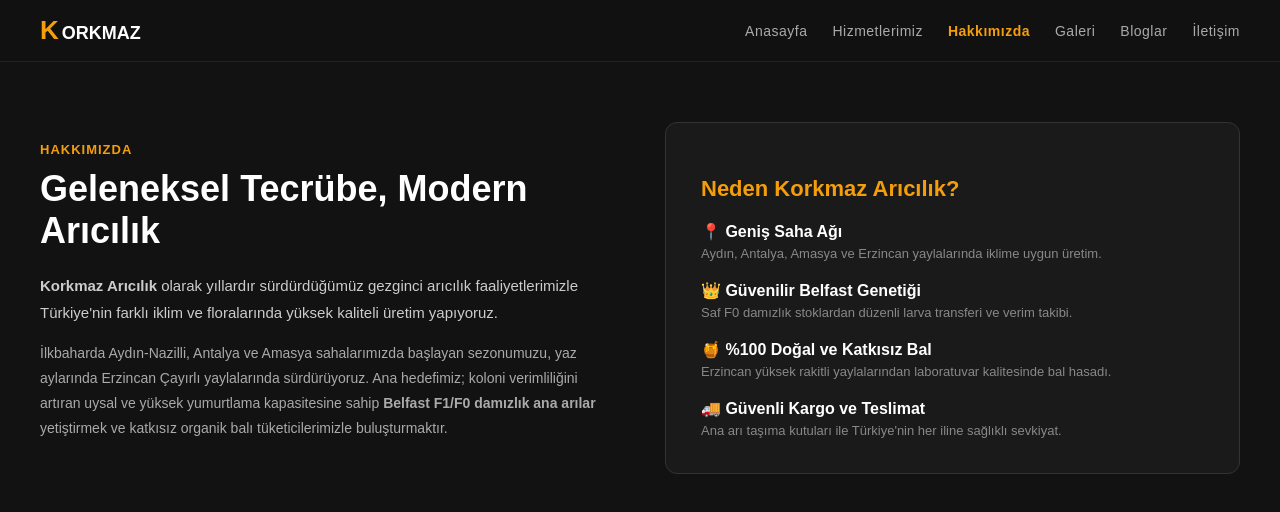
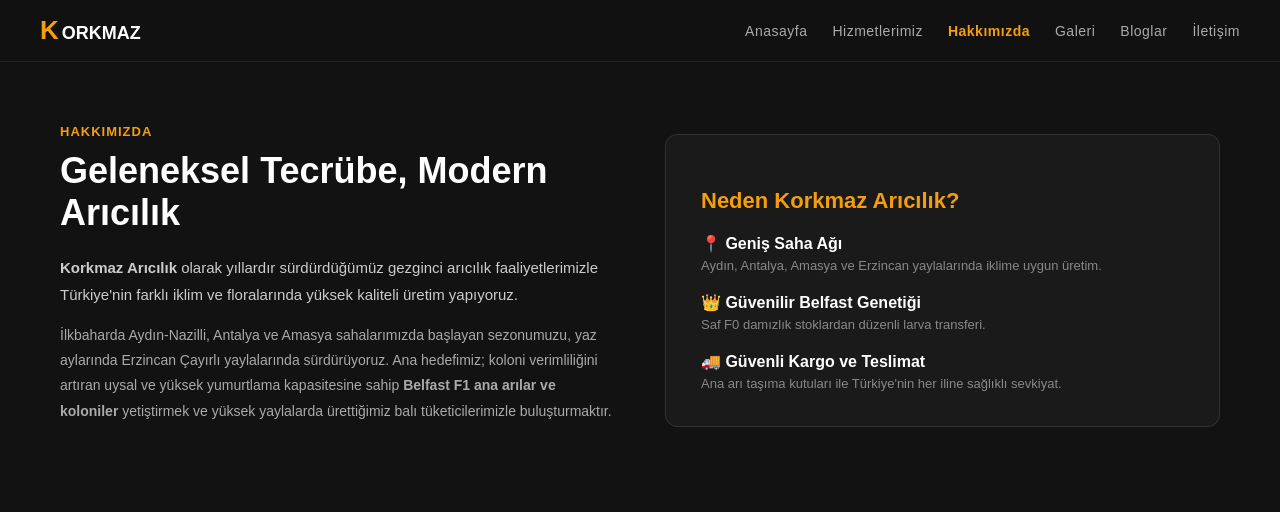
Before and after one commit to caglarkorkmazx-commits/korkmaz-aricilik, a Next.js app: page /hakkimizda in a window 1280 px wide. Shown: the top 512 px of the page. Built offline with nearby package versions, Linux system fonts and the light colour scheme.

Commit message:
Update page.js

```diff
--- a/app/hakkimizda/page.js
+++ b/app/hakkimizda/page.js
@@ -2,23 +2,23 @@
 
 export default function HakkimizdaPage() {
   return (
-    <main style={{ maxWidth: '1200px', margin: '0 auto', padding: '60px 20px', minHeight: '80vh' }}>
-      <div style={{ display: 'grid', gridTemplateColumns: 'repeat(auto-fit, minmax(320px, 1fr))', gap: '50px', alignItems: 'center' }}>
-        <div>
+    <main style={{ maxWidth: '1200px', margin: '0 auto', padding: '60px 20px', minHeight: '80vh', overflowX: 'hidden', boxSizing: 'border-box' }}>
+      <div style={{ display: 'grid', gridTemplateColumns: 'repeat(auto-fit, minmax(320px, 1fr))', gap: '50px', alignItems: 'center', boxSizing: 'border-box' }}>
+        <div style={{ boxSizing: 'border-box' }}>
           <span style={{ fontSize: '13px', color: '#f59e0b', textTransform: 'uppercase', letterSpacing: '1px', fontWeight: 'bold' }}>Hakkımızda</span>
-          <h1 style={{ fontSize: '36px', fontWeight: 'bold', color: '#fff', marginTop: '10px', marginBottom: '20px' }}>
+          <h1 style={{ fontSize: '36px', fontWeight: 'bold', color: '#fff', marginTop: '10px', marginBottom: '20px', wordBreak: 'break-word' }}>
             Geleneksel Tecrübe, Modern Arıcılık
           </h1>
           <p style={{ color: '#ccc', fontSize: '15px', lineHeight: '1.8', marginBottom: '15px' }}>
             <strong>Korkmaz Arıcılık</strong> olarak yıllardır sürdürdüğümüz gezginci arıcılık faaliyetlerimizle Türkiye'nin farklı iklim ve floralarında yüksek kaliteli üretim yapıyoruz.
           </p>
           <p style={{ color: '#aaa', fontSize: '14px', lineHeight: '1.8', marginBottom: '15px' }}>
-            İlkbaharda Aydın-Nazilli, Antalya ve Amasya sahalarımızda başlayan sezonumuzu, yaz aylarında Erzincan Çayırlı yaylalarında sürdürüyoruz. Ana hedefimiz; koloni verimliliğini artıran uysal ve yüksek yumurtlama kapasitesine sahip <strong>Belfast F1/F0 damızlık ana arılar</strong> yetiştirmek ve katkısız organik balı tüketicilerimizle buluşturmaktır.
+            İlkbaharda Aydın-Nazilli, Antalya ve Amasya sahalarımızda başlayan sezonumuzu, yaz aylarında Erzincan Çayırlı yaylalarında sürdürüyoruz. Ana hedefimiz; koloni verimliliğini artıran uysal ve yüksek yumurtlama kapasitesine sahip <strong>Belfast F1 ana arılar ve koloniler</strong> yetiştirmek ve yüksek yaylalarda ürettiğimiz balı tüketicilerimizle buluşturmaktır.
           </p>
         </div>
 
-        <div style={{ backgroundColor: '#1a1a1a', border: '1px solid #333', padding: '35px', borderRadius: '12px' }}>
-          <h2 style={{ fontSize: '22px', color: '#f59e0b', marginBottom: '20px', fontWeight: 'bold' }}>Neden Korkmaz Arıcılık?</h2>
+        <div style={{ backgroundColor: '#1a1a1a', border: '1px solid #333', padding: '35px', borderRadius: '12px', boxSizing: 'border-box' }}>
+          <h2 style={{ fontSize: '22px', color: '#f59e0b', marginBottom: '20px', fontWeight: 'bold', wordBreak: 'break-word' }}>Neden Korkmaz Arıcılık?</h2>
 
           <div style={{ display: 'flex', flexDirection: 'column', gap: '20px' }}>
             <div>
@@ -27,11 +27,7 @@
             </div>
             <div>
               <h3 style={{ fontSize: '16px', color: '#fff', margin: '0 0 5px 0' }}>👑 Güvenilir Belfast Genetiği</h3>
-              <p style={{ fontSize: '13px', color: '#888', margin: 0 }}>Saf F0 damızlık stoklardan düzenli larva transferi ve verim takibi.</p>
-            </div>
-            <div>
-              <h3 style={{ fontSize: '16px', color: '#fff', margin: '0 0 5px 0' }}>🍯 %100 Doğal ve Katkısız Bal</h3>
-              <p style={{ fontSize: '13px', color: '#888', margin: 0 }}>Erzincan yüksek rakitli yaylalarından laboratuvar kalitesinde bal hasadı.</p>
+              <p style={{ fontSize: '13px', color: '#888', margin: 0 }}>Saf F0 damızlık stoklardan düzenli larva transferi.</p>
             </div>
             <div>
               <h3 style={{ fontSize: '16px', color: '#fff', margin: '0 0 5px 0' }}>🚚 Güvenli Kargo ve Teslimat</h3>
```
